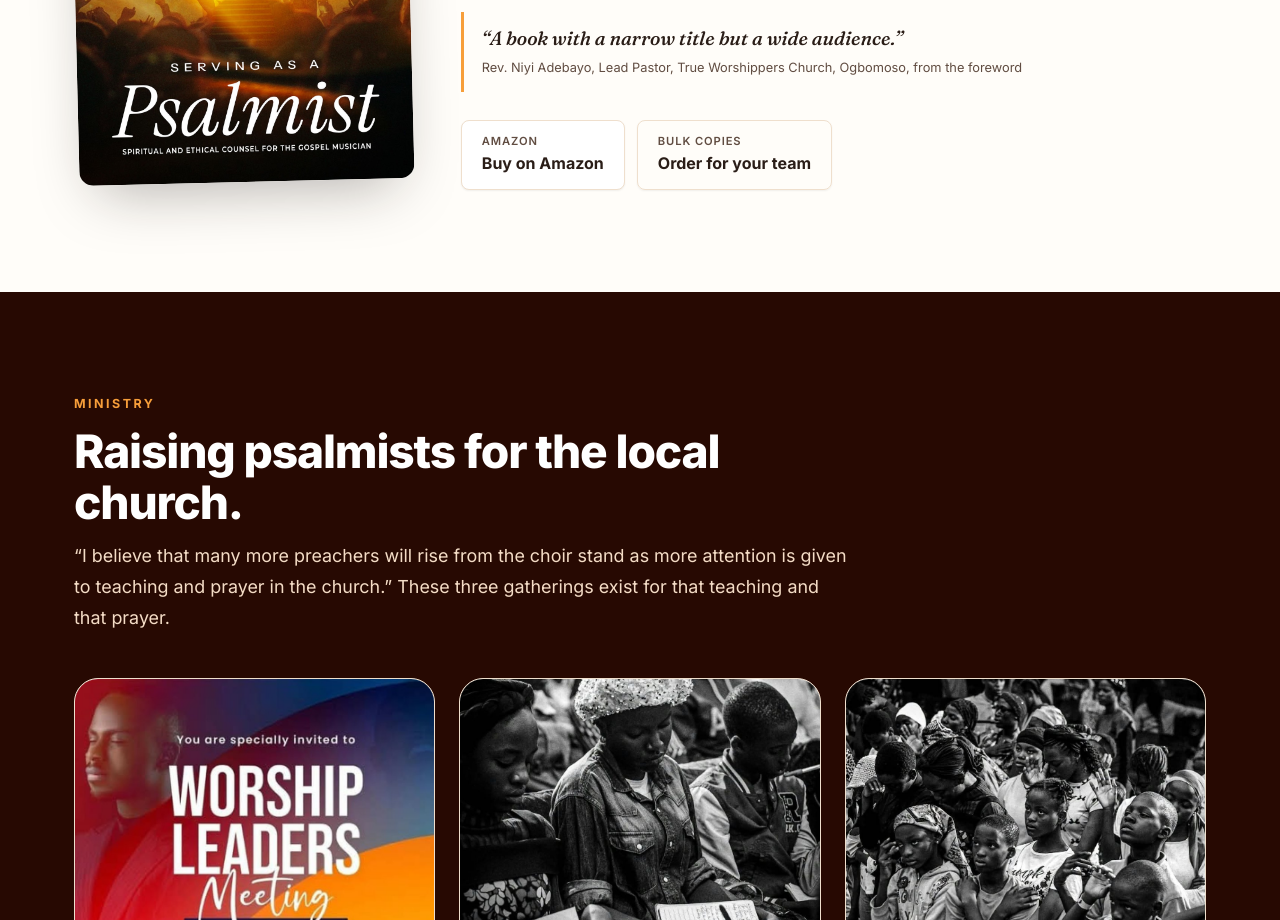
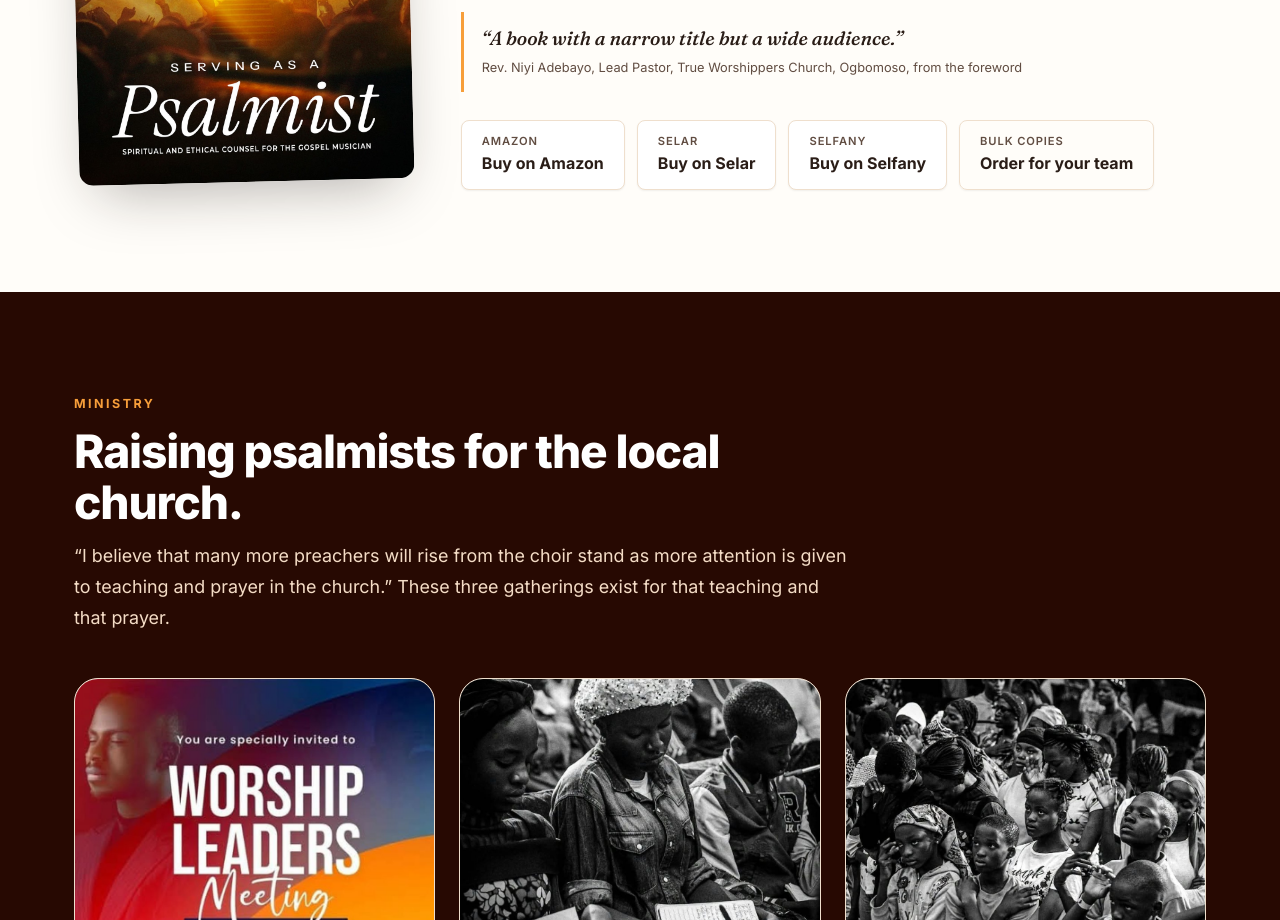
Before and after one commit to JoshuaMofiyinfoluwaABOKEDE/muyiwa-nafiu, a plain HTML site: page index.html in a window 1280 px wide. Shown: the part 5640-6560 px from the top of the page. Drawn offline with Linux system fonts and the light colour scheme.

Commit message:
Add Selar and Selfany buy links for the book
Co-Authored-By: Claude Opus 5.5 <noreply@anthropic.com>
Claude-Session: https://claude.ai/code/session_01EnBaV78T4NEL2iZ2Nxkrtp

```diff
--- a/index.html
+++ b/index.html
@@ -481,6 +481,12 @@
           <a class="buy-btn" href="https://amzn.in/d/0fLJAYCl" target="_blank" rel="noopener">
             <span><span class="store">Amazon</span>Buy on Amazon</span>
           </a>
+          <a class="buy-btn" href="https://selar.com/4141744u0b" target="_blank" rel="noopener">
+            <span><span class="store">Selar</span>Buy on Selar</span>
+          </a>
+          <a class="buy-btn" href="https://selfany.com/OHJBT8XIB6" target="_blank" rel="noopener">
+            <span><span class="store">Selfany</span>Buy on Selfany</span>
+          </a>
           <a class="buy-btn buy-alt" href="#invite" data-purpose="book">
             <span><span class="store">Bulk copies</span>Order for your team</span>
           </a>
```
